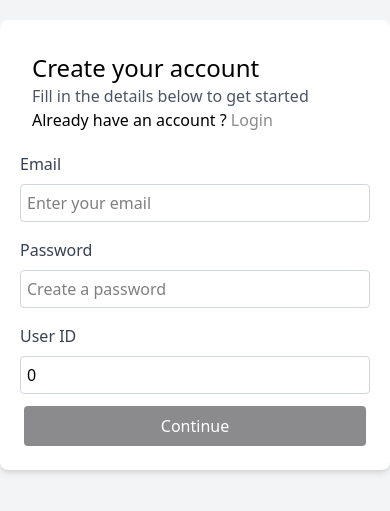
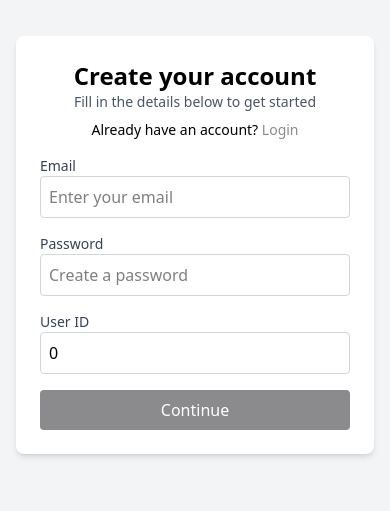
Before and after one commit to GAJULAVISHAL/OR_APP, a React (Vite) app: page / in a window 390 px wide. Shown: the part 177-688 px from the top of the page. Built offline with nearby package versions, Linux system fonts and the light colour scheme.

Commit message:
responsive

```diff
--- a/src/pages/Login.tsx
+++ b/src/pages/Login.tsx
@@ -11,13 +11,13 @@ export const Login = () => {
   });
   const [error, setError] = useState('');
 
-  const handleChange = useCallback((e:any) => {
+  const handleChange = useCallback((e: any) => {
     const { name, value } = e.target;
     setFormData((prev) => ({ ...prev, [name]: value }));
   }, []);
 
   const handleSubmit = useCallback(
-    async (e:any) => {
+    async (e: any) => {
       e.preventDefault();
       if (!formData.email || !formData.password) {
         setError("Please fill in all fields.");
@@ -44,18 +44,17 @@ export const Login = () => {
   );
 
   return (
-    <div className="min-h-screen flex items-center justify-center bg-gray-100">
-      <div className="w-full max-w-md bg-white rounded-lg shadow-md p-4">
-        <div className="p-4">
+    <div className="min-h-screen flex items-center justify-center bg-gray-100 px-4">
+      <div className="w-full max-w-sm bg-white rounded-lg shadow-md p-6">
+        <div className="text-center">
           <h2 className="text-2xl font-medium">Login to your account</h2>
         </div>
-        {error && <p className="text-red-500 text-sm text-center mb-4">{error}</p>}
-        <form onSubmit={handleSubmit}>
-          <div className="p-1 space-y-4">
-            <div className="space-y-2">
-              <label htmlFor="email" className="block text-gray-700">
-                Email
-              </label>
+
+        {error && <p className="text-red-500 text-sm text-center mt-2">{error}</p>}
+
+        <form onSubmit={handleSubmit} className="mt-4 space-y-4">
+          <div>
+            <label htmlFor="email" className="block text-gray-700 text-sm">Email</label>
             <input
               id="email"
               name="email"
@@ -64,13 +63,12 @@ export const Login = () => {
               value={formData.email}
               onChange={handleChange}
               required
-                className="w-full p-1.5 border border-gray-300 rounded focus:outline-none focus:ring focus:border-blue-300"
+              className="w-full p-2 border border-gray-300 rounded focus:outline-none focus:ring-2 focus:ring-blue-300"
             />
           </div>
-            <div className="space-y-2">
-              <label htmlFor="password" className="block text-gray-700">
-                Password
-              </label>
+
+          <div>
+            <label htmlFor="password" className="block text-gray-700 text-sm">Password</label>
             <input
               id="password"
               name="password"
@@ -79,11 +77,11 @@ export const Login = () => {
               value={formData.password}
               onChange={handleChange}
               required
-                className="w-full p-1.5 border border-gray-300 rounded focus:outline-none focus:ring focus:border-blue-300"
+              className="w-full p-2 border border-gray-300 rounded focus:outline-none focus:ring-2 focus:ring-blue-300"
             />
           </div>
-          </div>
-          <div className="p-2">
+
+          <div>
             {loading ? (
               <div className="flex items-center justify-center">
                 <div className="animate-spin rounded-full h-8 w-8 border-4 border-gray-200 border-t-blue-600"></div>
@@ -91,7 +89,7 @@ export const Login = () => {
             ) : (
               <button
                 type="submit"
-                className="w-full bg-[#8B8B8D] text-white py-2 rounded"
+                className="w-full bg-[#8B8B8D] text-white py-2 rounded transition duration-300"
               >
                 Continue
               </button>
--- a/src/pages/Signup.tsx
+++ b/src/pages/Signup.tsx
@@ -45,20 +45,22 @@ const SignupForm = () => {
 
 
     return (
-        <div className="min-h-screen flex items-center justify-center bg-gray-100">
+        <div className="min-h-screen flex items-center justify-center bg-gray-100 px-4">
             {step === 1 ? (
-                <div className="w-full max-w-md bg-white rounded-lg shadow-md p-4">
-                    <div className="p-4">
-                        <h2 className="text-2xl font-medium ">Create your account</h2>
-                        <p className="text-gray-600">
-                            Fill in the details below to get started
+                <div className="w-full max-w-sm bg-white rounded-lg shadow-md p-6">
+                    <div className="text-center">
+                        <h2 className="text-2xl font-semibold">Create your account</h2>
+                        <p className="text-gray-600 text-sm">Fill in the details below to get started</p>
+                        <p className="text-sm mt-2">
+                            Already have an account?{" "}
+                            <Link to="/login" className="text-[#8B8B8D] hover:underline">
+                                Login
+                            </Link>
                         </p>
-                        <p>Already have an account ? <Link to={"/login"} className='text-[#8B8B8D]'>Login</Link></p>
                     </div>
-                    <form onSubmit={handleSubmit}>
-                        <div className="p-1 space-y-4">
-                            <div className="space-y-2">
-                                <label htmlFor="email" className="block text-gray-700">
+                    <form onSubmit={handleSubmit} className="mt-4 space-y-4">
+                        <div>
+                            <label htmlFor="email" className="block text-gray-700 text-sm">
                                 Email
                             </label>
                             <input
@@ -69,11 +71,11 @@ const SignupForm = () => {
                                 value={formData.email}
                                 onChange={handleChange}
                                 required
-                                    className="w-full p-1.5 border border-gray-300 rounded focus:outline-none focus:ring focus:border-blue-300"
+                                className="w-full p-2 border border-gray-300 rounded focus:outline-none focus:ring-2 focus:ring-blue-400"
                             />
                         </div>
-                            <div className="space-y-2">
-                                <label htmlFor="password" className="block text-gray-700">
+                        <div>
+                            <label htmlFor="password" className="block text-gray-700 text-sm">
                                 Password
                             </label>
                             <input
@@ -84,11 +86,11 @@ const SignupForm = () => {
                                 value={formData.password}
                                 onChange={handleChange}
                                 required
-                                    className="w-full p-1.5 border border-gray-300 rounded focus:outline-none focus:ring focus:border-blue-300"
+                                className="w-full p-2 border border-gray-300 rounded focus:outline-none focus:ring-2 focus:ring-blue-400"
                             />
                         </div>
-                            <div className="space-y-2">
-                                <label htmlFor="userId" className="block text-gray-700">
+                        <div>
+                            <label htmlFor="userId" className="block text-gray-700 text-sm">
                                 User ID
                             </label>
                             <input
@@ -97,45 +99,43 @@ const SignupForm = () => {
                                 type="text"
                                 placeholder="Enter your user ID"
                                 value={formData.userId}
-                                    onChange={(e) => {
-                                        setFormData(prev => ({
+                                onChange={(e) =>
+                                    setFormData((prev) => ({
                                         ...prev,
-                                            userId: Number(e.target.value)
+                                        userId: Number(e.target.value),
                                     }))
-                                    }}
+                                }
                                 required
-                                    className="w-full p-1.5 border border-gray-300 rounded focus:outline-none focus:ring focus:border-blue-300"
+                                className="w-full p-2 border border-gray-300 rounded focus:outline-none focus:ring-2 focus:ring-blue-400"
                             />
                         </div>
+                        <div>
+                            {loading ? (
+                                <div className="flex items-center justify-center">
+                                    <div className="animate-spin rounded-full h-8 w-8 border-4 border-gray-200 border-t-blue-600"></div>
                                 </div>
-                        <div className="p-2">
-                            {loading ?
-                                (<div className="flex items-center justify-center">
-                                    <div className="animate-spin rounded-full h-8 w-8 border-4 border-gray-200 border-t-blue-600"></div>
-                                </div>) :
-                                (<button
+                            ) : (
+                                <button
                                     type="submit"
-                                    className="w-full bg-[#8B8B8D] text-white py-2 rounded "
+                                    className="w-full bg-[#8B8B8D]  text-white py-2 rounded transition duration-300"
                                 >
                                     Continue
-                                </button>)
-                            }
+                                </button>
+                            )}
                         </div>
                     </form>
                 </div>
             ) : (
-                <div className="w-full max-w-md bg-white rounded shadow-md">
+                <div className="w-full max-w-sm bg-white rounded-lg shadow-md p-6">
                     {/* Card Header */}
-                    <div className="p-4 ">
+                    <div className="text-center">
                         <h2 className="text-2xl font-bold">Account Created</h2>
-                        <p className="text-gray-600">
-                            Your account has been successfully created
-                        </p>
+                        <p className="text-gray-600">Your account has been successfully created</p>
                     </div>
 
                     {/* Card Content */}
-                    <div className="p-4">
-                        <div className="flex items-start bg-green-50 border border-green-200 p-4 rounded">
+                    <div className="mt-4">
+                        <div className="flex items-start bg-green-50 border border-green-200 p-4 rounded flex-wrap">
                             {/* CheckCircle Icon */}
                             <svg
                                 className="h-5 w-5 text-green-600 flex-shrink-0"
@@ -143,34 +143,20 @@ const SignupForm = () => {
                                 stroke="currentColor"
                                 viewBox="0 0 24 24"
                             >
-                                <circle
-                                    cx="12"
-                                    cy="12"
-                                    r="10"
-                                    stroke="currentColor"
-                                    strokeWidth="2"
-                                    fill="none"
-                                />
-                                <path
-                                    stroke="currentColor"
-                                    strokeWidth="2"
-                                    strokeLinecap="round"
-                                    strokeLinejoin="round"
-                                    d="M9 12l2 2l4 -4"
-                                />
+                                <circle cx="12" cy="12" r="10" stroke="currentColor" strokeWidth="2" fill="none" />
+                                <path stroke="currentColor" strokeWidth="2" strokeLinecap="round" strokeLinejoin="round" d="M9 12l2 2l4 -4" />
                             </svg>
-                            <div className="ml-2">
+                            <div className="ml-2 flex-1">
                                 <p className="text-green-800 font-bold">Success!</p>
                                 <p className="text-green-700">
-                                    All your Passes and QR codes will be generated on this userId :  {' '}
-                                    <strong>{formData.userId}</strong>
+                                    All your Passes and QR codes will be generated on this userId: <strong>{formData.userId}</strong>
                                 </p>
                             </div>
                         </div>
                     </div>
 
                     {/* Card Footer */}
-                    <div className="p-4">
+                    <div className="mt-4">
                         <button
                             onClick={() => navigate('/qrpage')}
                             className="w-full bg-transparent border border-gray-300 text-gray-700 py-2 rounded hover:bg-gray-100 transition duration-200"
@@ -181,6 +167,7 @@ const SignupForm = () => {
                 </div>
             )}
         </div>
+
     );
 };
 
```
Lines whose indentation alone changed are shown as unchanged.
